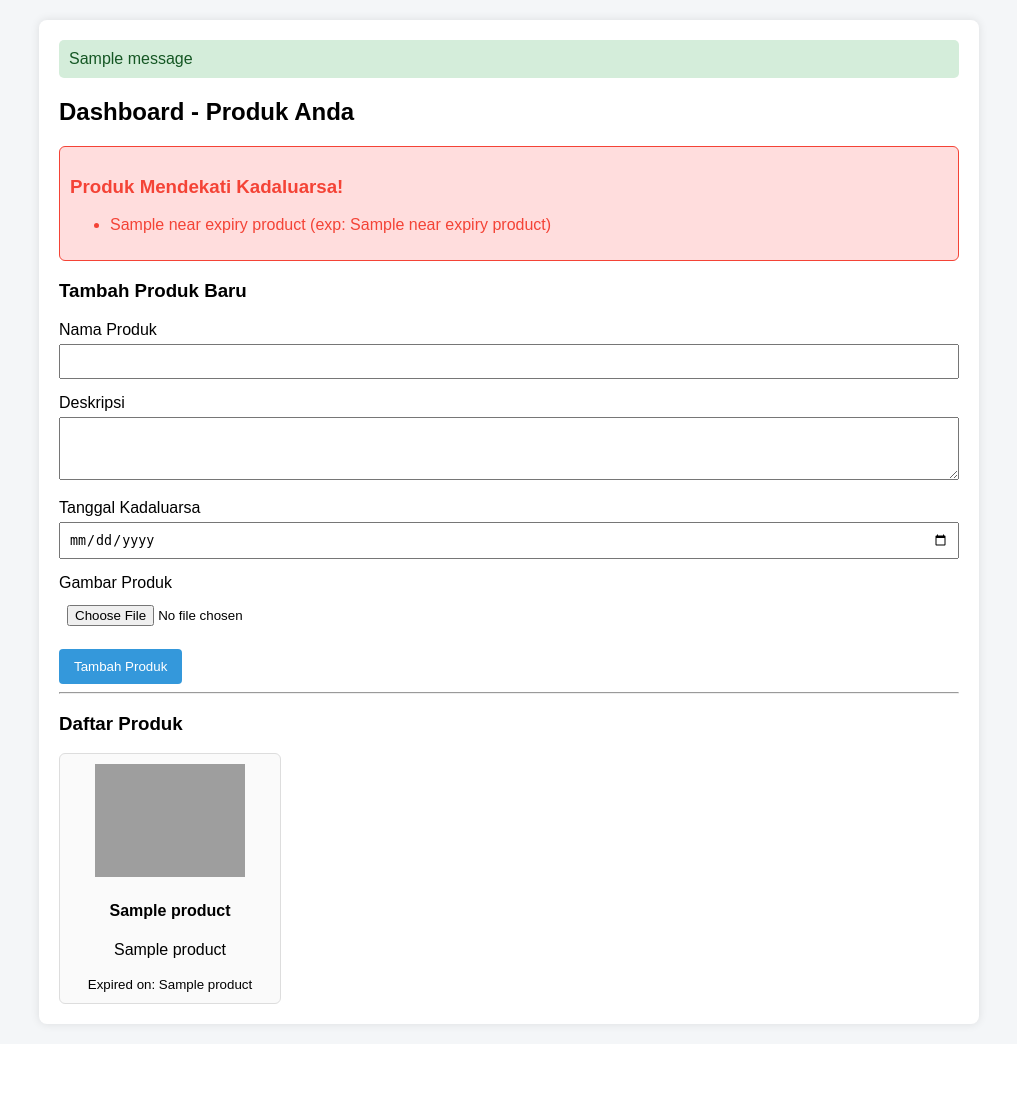
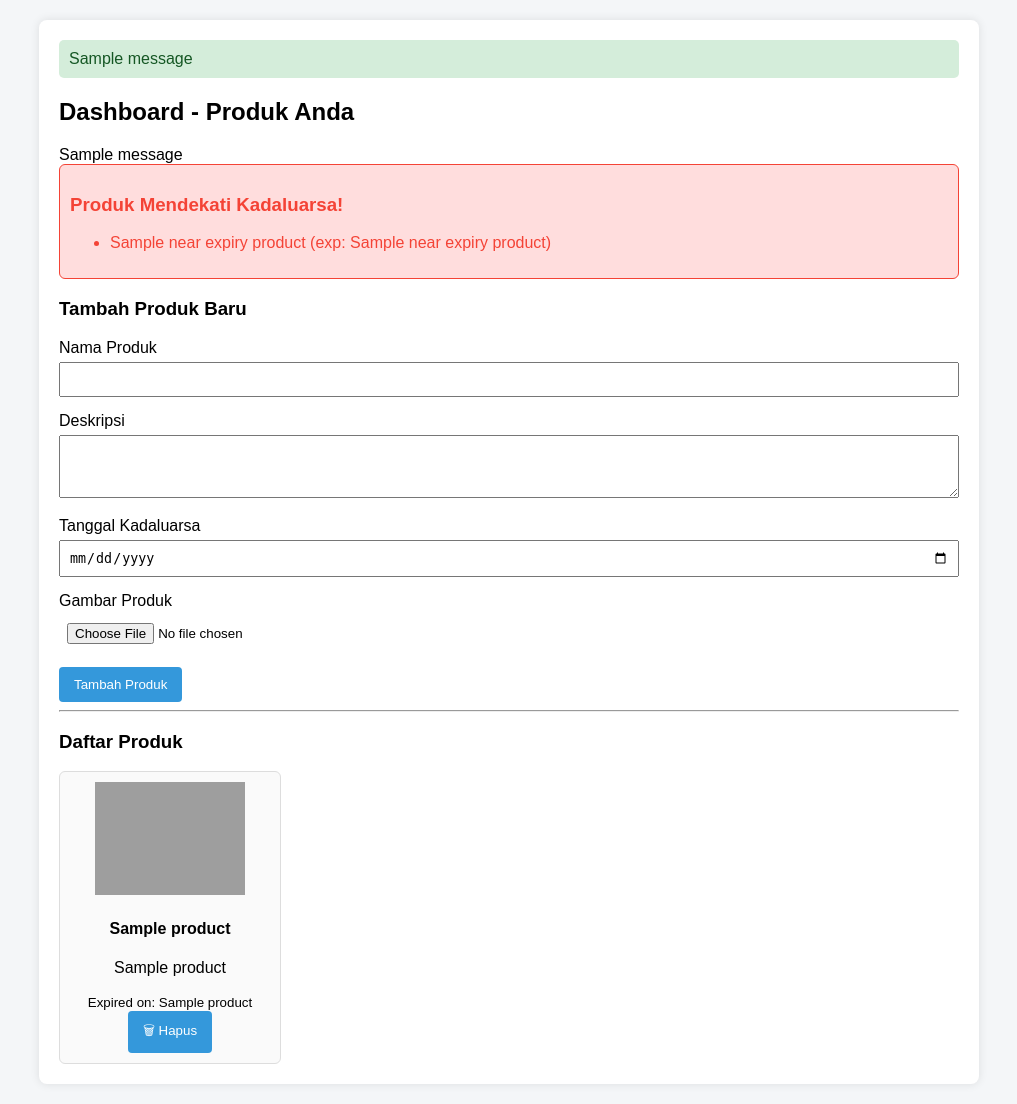
Before and after one commit to wafiqmra/FreshGuard, a Flask app: template templates/index.html in a window 1280 px wide. Shown: the part 38-1142 px from the top of the page, without its empty margins (131-1148 px from the left). Before the commit the page ends 1069 px from the top, so only its background shows below. Run offline with Flask 3, Linux system fonts and the light colour scheme; the template is opened without the code that fills it: most values are stand-ins (such as "Sample title", 1, 10 or a date in 2020); one stand-in notice (Sample message) is shown; some libraries are stand-ins or nearby versions; grey boxes are pictures that could not be loaded.

Commit message:
with delete

```diff
--- a/app.py
+++ b/app.py
@@ -136,6 +136,18 @@ def add_product():
 def uploaded_file(filename):
     return send_from_directory(app.config['UPLOAD_FOLDER'], filename)
 
+@app.route('/delete_product/<int:product_id>', methods=['POST'])
+def delete_product(product_id):
+    if 'user_id' not in session:
+        return redirect(url_for('login'))
+
+    cur = mysql.connection.cursor()
+    cur.execute("DELETE FROM products WHERE id = %s AND user_id = %s", (product_id, session['user_id']))
+    mysql.connection.commit()
+    flash("Produk berhasil dihapus", "success")
+    return redirect(url_for('home'))
+
+
 def send_expiry_notifications():
     """Kirim email notif ke semua user yang punya produk mendekati expired."""
     cur = mysql.connection.cursor()
@@ -148,7 +160,7 @@ def send_expiry_notifications():
 
     users_notified = set()
 
-    for email, username, product_name, expiry_date, product_id in all_products:
+    for email, username, product_name, expiry_date, in all_products:
         if isinstance(expiry_date, str):
             expiry_date = datetime.strptime(expiry_date, '%Y-%m-%d').date()
 
--- a/templates/index.html
+++ b/templates/index.html
@@ -2,6 +2,17 @@
 {% block title %}Dashboard{% endblock %}
 {% block content %}
 <h2>Dashboard - Produk Anda</h2>
+
+<!-- Flash messages -->
+{% with messages = get_flashed_messages(with_categories=true) %}
+  {% if messages %}
+    {% for category, message in messages %}
+      <div class="alert alert-{{ category }}">
+        {{ message }}
+      </div>
+    {% endfor %}
+  {% endif %}
+{% endwith %}
 
 {% if near_expiry_products %}
   <div class="notification">
@@ -35,7 +46,12 @@
       <img src="{{ url_for('uploaded_file', filename=p[4]) }}" alt="{{ p[1] }}" width="150" />
       <h4>{{ p[1] }}</h4>
       <p>{{ p[2] }}</p>
-        <small>Expired on: {{ p[3] }}</small>
+      <small>Expired on: {{ p[3] }}</small><br/>
+
+      <!-- Tombol Hapus -->
+      <form action="{{ url_for('delete_product', product_id=p[0]) }}" method="POST" style="display:inline;">
+        <button type="submit" onclick="return confirm('Yakin ingin menghapus produk ini?')">🗑 Hapus</button>
+      </form>
     </div>
   {% else %}
     <p>Belum ada produk yang ditambahkan.</p>
```
Lines whose indentation alone changed are shown as unchanged.
